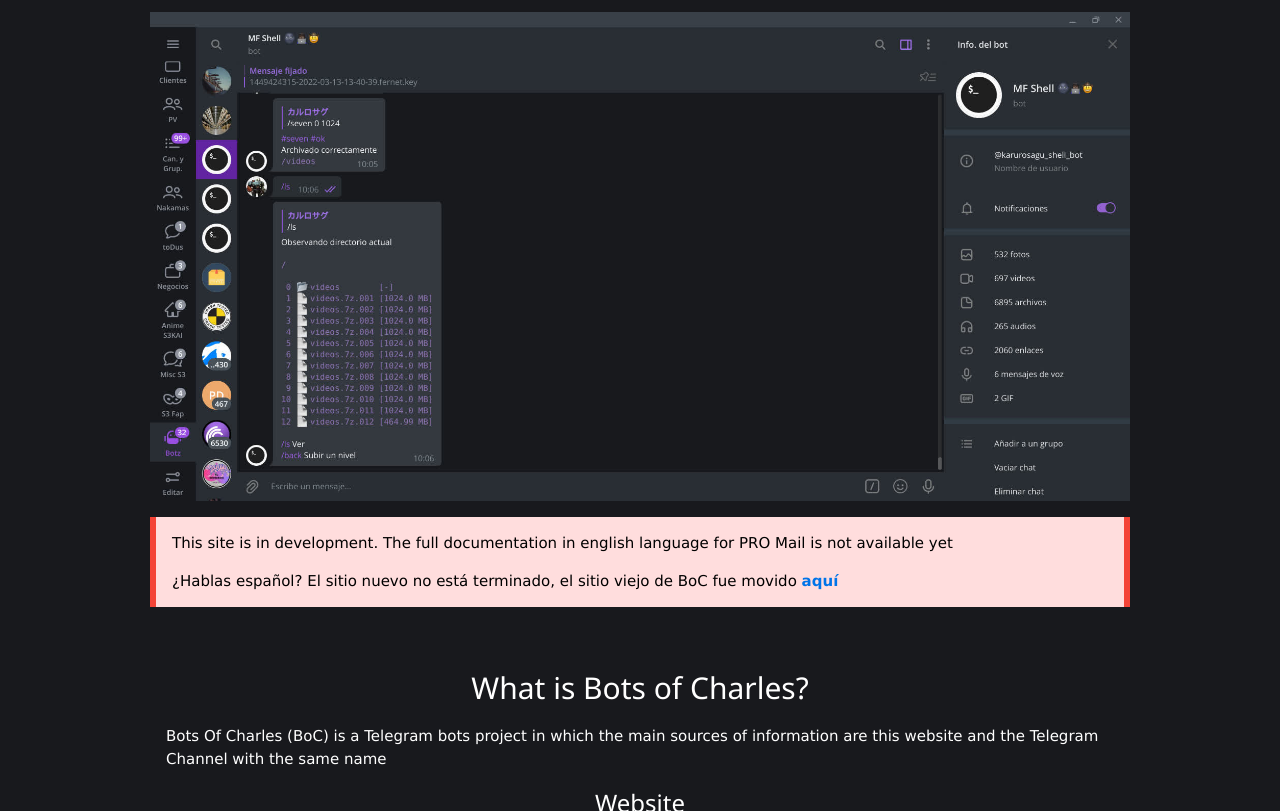
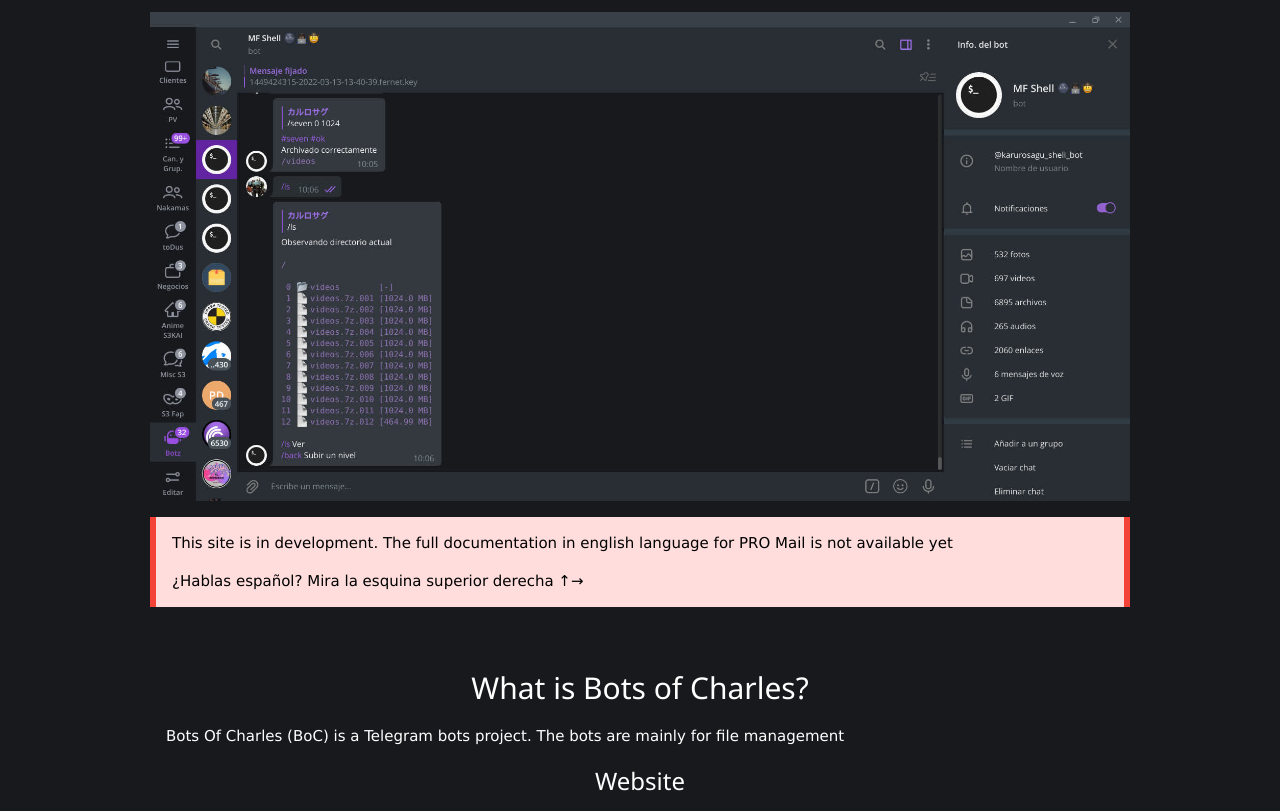
Before and after one commit to carlosagh96/boc, a plain HTML site: page index.html in a window 1280 px wide. Shown: the part 143-954 px from the top of the page. Drawn offline with Linux system fonts and the light colour scheme.

Commit message:
Add files via upload

```diff
--- a/index.html
+++ b/index.html
@@ -34,14 +34,14 @@ w3.slideshow(".slides", 3000);
 
 <div class="w3-panel w3-pale-red w3-leftbar w3-rightbar w3-border-red">
 <p>This site is in development. The full documentation in english language for PRO Mail is not available yet
-<p>¿Hablas español? El sitio nuevo no está terminado, el sitio viejo de BoC fue movido <a class="blu" href="https://carlosagh96.github.io/boc_old/">aquí</a>
+<p>¿Hablas español? Mira la esquina superior derecha ↑→
 </div>
 
 <!-- About -->
 <div id="about" class="w3-container w3-padding-32">
 
 <h2 class="w3-center">What is Bots of Charles?</h2>
-<p>Bots Of Charles (BoC) is a Telegram bots project in which the main sources of information are this website and the Telegram Channel with the same name</p>
+<p>Bots Of Charles (BoC) is a Telegram bots project. The bots are mainly for file management</p>
 <p><h3 class="w3-center">Website</h3>
 <p>In the website (this website) you can find all the documentation of each bot that belongs to the BoC project. No matter which other tutorial you have read or seen, the main source of any possible documentation is in this website and the channel</p>
 <p><h3 class="w3-center">Channel</h3>
```
